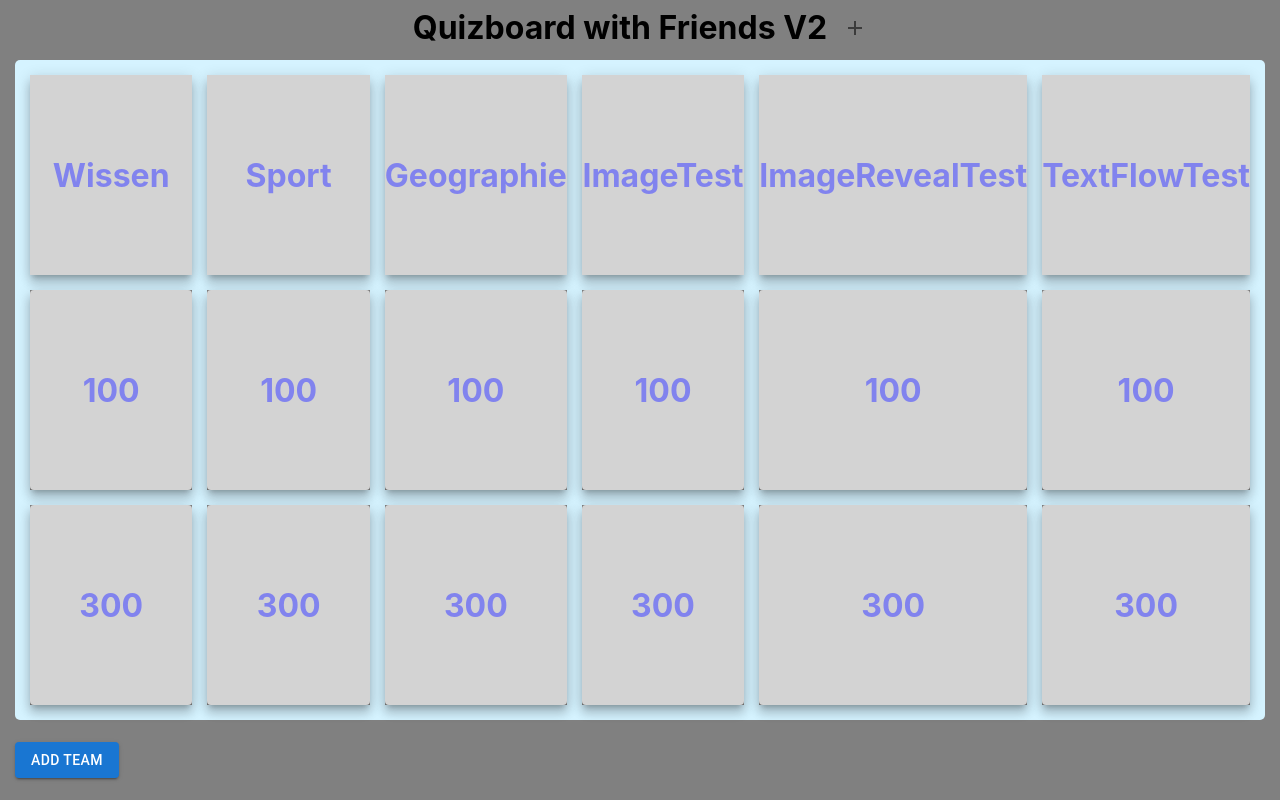
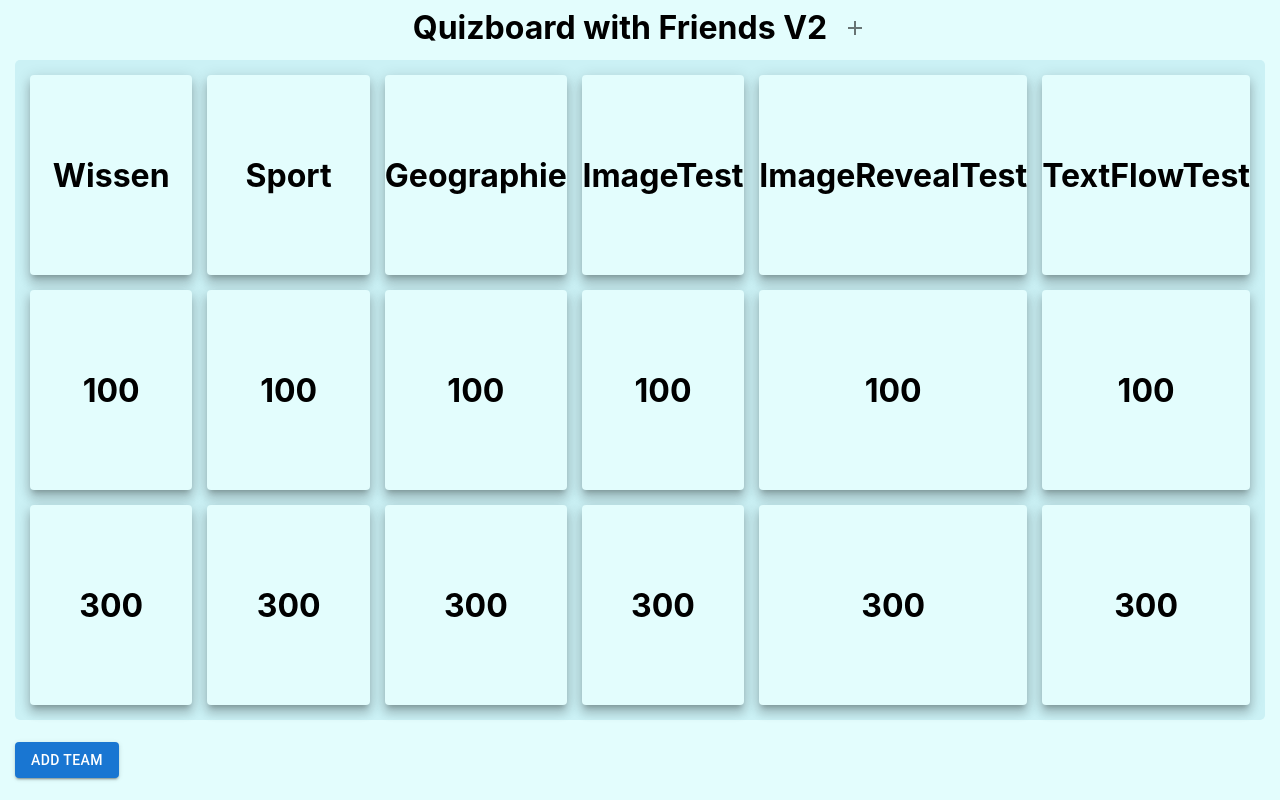
Before and after one commit to DrDrave/QuizBoard, a React (Create React App) app: page / in a window 1280 px wide. Built offline with nearby package versions, Linux system fonts and the light colour scheme.

Commit message:
Style changes

```diff
--- a/src/App.css
+++ b/src/App.css
@@ -1,6 +1,6 @@
 .App {
   text-align: center;
-  background-color: gray;
+  background-color: var(--background);
 }
 
 .App-logo {
--- a/src/NewQuizPopUp/QuizCreateNew.css
+++ b/src/NewQuizPopUp/QuizCreateNew.css
@@ -1,5 +1,5 @@
 .newQuizBoard{
-    background-color: var(--light);
+    background-color: lightgray;
     border-radius: 5px;
     align-self: center;
     flex-grow: 1;
--- a/src/QuizBoard/QuizActiveCard.css
+++ b/src/QuizBoard/QuizActiveCard.css
@@ -3,6 +3,7 @@
     height: 100%;
     justify-content: center;
     align-items: center;
+    background-color: var(--backgroundDarker);
 }
 
 .QuizActiveCardButtonWrapper{
--- a/src/QuizBoard/QuizBoard.css
+++ b/src/QuizBoard/QuizBoard.css
@@ -1,5 +1,5 @@
 .QuizBoard{
-    background-color: var(--light);
+    background-color: var(--backgroundDarker);
     border-radius: 5px;
     align-self: center;
     flex-grow: 1;
--- a/src/QuizBoard/QuizCard.css
+++ b/src/QuizBoard/QuizCard.css
@@ -1,9 +1,10 @@
 .QuizCard{
     height: 100%;
-    background-color: gray;
+    position: relative;
+    background-color: var(--cardColor) !important;
 }
 
 .QuizCardPoints{
     margin: 0;
-    color: var(--primary)
+    color: var(--text)
 }
--- a/src/QuizBoard/QuizCard.tsx
+++ b/src/QuizBoard/QuizCard.tsx
@@ -15,8 +15,8 @@ function QuizCard (props: QuizCardProps) {
     }
 
     return(
-        <Paper className={"QuizCard"} elevation={props.question.finished? 0 : 8} onClick={(e) => {handleClickCard(props.question.id)}} style={{background: 'lightgray'}}>
-            <Stack style={{height: '100%', justifyContent: 'center'}}>
+        <Paper className={'QuizCard'} style={{ backgroundColor: props.question.finished? 'red !important' : ''}} elevation={props.question.finished? 0 : 8} onClick={(e) => {handleClickCard(props.question.id)}} >
+            <Stack style={{height: '100%', justifyContent: 'center', visibility: props.question.finished? 'hidden' : 'visible'}}>
                     <h1 className={'QuizCardPoints'}>
                         {props.question.points}
                     </h1>
--- a/src/QuizBoard/QuizColumn.css
+++ b/src/QuizBoard/QuizColumn.css
@@ -10,15 +10,16 @@
 }
 
 .QuizCardItem{
-    background-color: gray;
+    background: transparent !important;
     width: 100%;
 }
 
 .QuizCardHeader{
     width: 100%;
+    background: var(--cardColor) !important;
 }
 
 .QuizCardTopic{
-    color: var(--primary);
+    color: var(--text);
     margin: 0;
 }
--- a/src/QuizBoard/QuizColumn.tsx
+++ b/src/QuizBoard/QuizColumn.tsx
@@ -17,7 +17,7 @@ function QuizColumn (props: QuizColumnProps) {
             justifyContent="space-around">
 
             <Paper style={{flexGrow: 1}} elevation={8} className={'QuizCardHeader'}>
-                <Stack style={{height: '100%', justifyContent: 'center', background: 'lightgray'}}>
+                <Stack style={{height: '100%', justifyContent: 'center'}}>
                     <h1 className={'QuizCardTopic'}>
                         {props.quizColumn.columName}
                     </h1>
--- a/src/QuizContainer.css
+++ b/src/QuizContainer.css
@@ -3,11 +3,15 @@
     --secondary: rgb(170, 196, 255);
     --light: rgb(213, 243, 255);
     --white: rgb(255, 255, 255);
+    --background: rgb(227, 253, 253);
+    --backgroundDarker: rgb(203, 241, 245);
+    --cardColor: rgb(227, 253, 253);
+    --text: black;
 }
 
 
 .QuizContainer{
-    background-color: gray;
+    background-color:  var(--background);
     margin-left: 15px;
     margin-right: 15px;
     width: calc(100vw - 30px);
```
